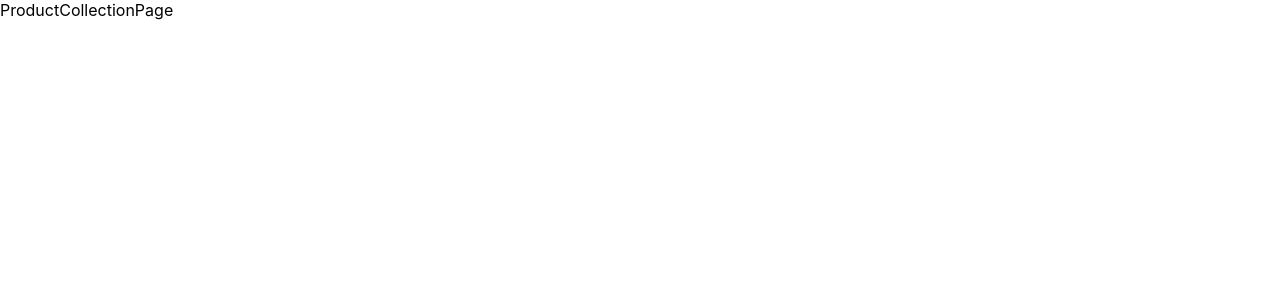
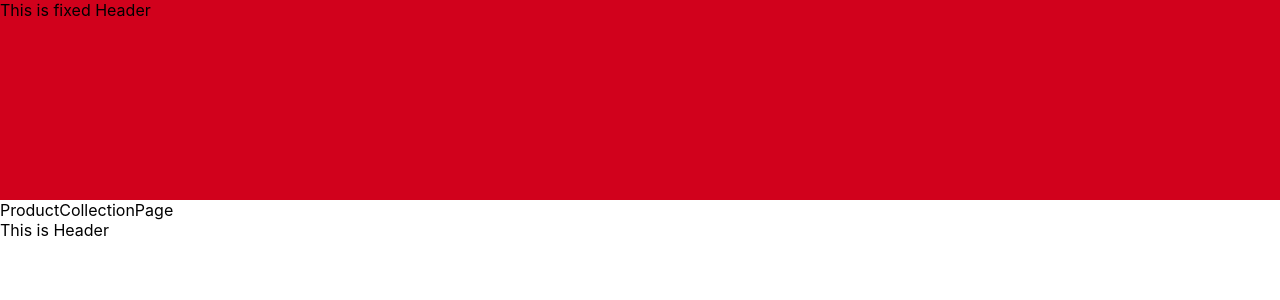
Before and after one commit to showlovezz/side-project-react-shopee, a React (Create React App) app: page /mall/1 in a window 1280 px wide. Shown: the top 300 px of the page. Built offline with nearby package versions, Linux system fonts and the light colour scheme.

Commit message:
add basic、page component and position top fixed rule

```diff
--- /dev/null
+++ b/src/components/common/ClearFix.js
@@ -0,0 +1,6 @@
+import styled from 'styled-components'
+
+const ClearFix = styled.div`
+  height: ${(props) => { return props.height || '200px' }};
+`
+export default ClearFix
--- /dev/null
+++ b/src/components/layout/DefaultLayout.js
@@ -0,0 +1,36 @@
+import React from 'react'
+import PropTypes from 'prop-types'
+import styled, { css } from 'styled-components'
+
+import Header from './Header'
+
+const PageHeader = styled.div`
+  ${(props) => {
+    return props.fixed
+    && css`
+      position: fixed`
+  }}
+`
+
+const DefaultLayout = ({ fixedHeader, children }) => {
+  return (
+    <div>
+      <PageHeader fixed={fixedHeader}>
+        <Header />
+      </PageHeader>
+      {children}
+      <footer>This is Header</footer>
+    </div>
+  )
+}
+
+DefaultLayout.propTypes = {
+  children: PropTypes.node.isRequired,
+  fixedHeader: PropTypes.bool,
+}
+
+DefaultLayout.defaultProps = {
+  fixedHeader: false,
+}
+
+export default DefaultLayout
--- /dev/null
+++ b/src/components/layout/Header.js
@@ -0,0 +1,16 @@
+import React from 'react'
+import styled from 'styled-components'
+
+const StyledHeader = styled.header`
+  background-color: #d1011c;
+  width: 100vw;
+  height: 200px;
+`
+
+const Header = () => {
+  return (
+    <StyledHeader>This is fixed Header</StyledHeader>
+  )
+}
+
+export default Header
--- a/src/pages/HomePage.js
+++ b/src/pages/HomePage.js
@@ -1,8 +1,14 @@
 import React from 'react'
+
+import DefaultLayout from '../components/layout/DefaultLayout'
+import ClearFix from '../components/common/ClearFix'
 
 const HomePage = () => {
   return (
-    <div>HomePage</div>
+    <DefaultLayout fixedHeader>
+      <ClearFix />
+      HomePage
+    </DefaultLayout>
   )
 }
 
--- a/src/pages/ProductCollectionPage.js
+++ b/src/pages/ProductCollectionPage.js
@@ -1,8 +1,14 @@
 import React from 'react'
+
+import DefaultLayout from '../components/layout/DefaultLayout'
+import ClearFix from '../components/common/ClearFix'
 
 const ProductCollectionPage = () => {
   return (
-    <div>ProductCollectionPage</div>
+    <DefaultLayout fixedHeader>
+      <ClearFix />
+      ProductCollectionPage
+    </DefaultLayout>
   )
 }
 
--- a/src/pages/ProductPage.js
+++ b/src/pages/ProductPage.js
@@ -1,8 +1,12 @@
 import React from 'react'
+
+import DefaultLayout from '../components/layout/DefaultLayout'
 
 const ProductPage = () => {
   return (
-    <div>ProductPage</div>
+    <DefaultLayout>
+      ProductPage
+    </DefaultLayout>
   )
 }
 
```
Also changed, not shown: src/components/layout/Footer.js (added, +9 -0 lines), src/components/layout/PaymentLayout.js (added, +9 -0 lines).
